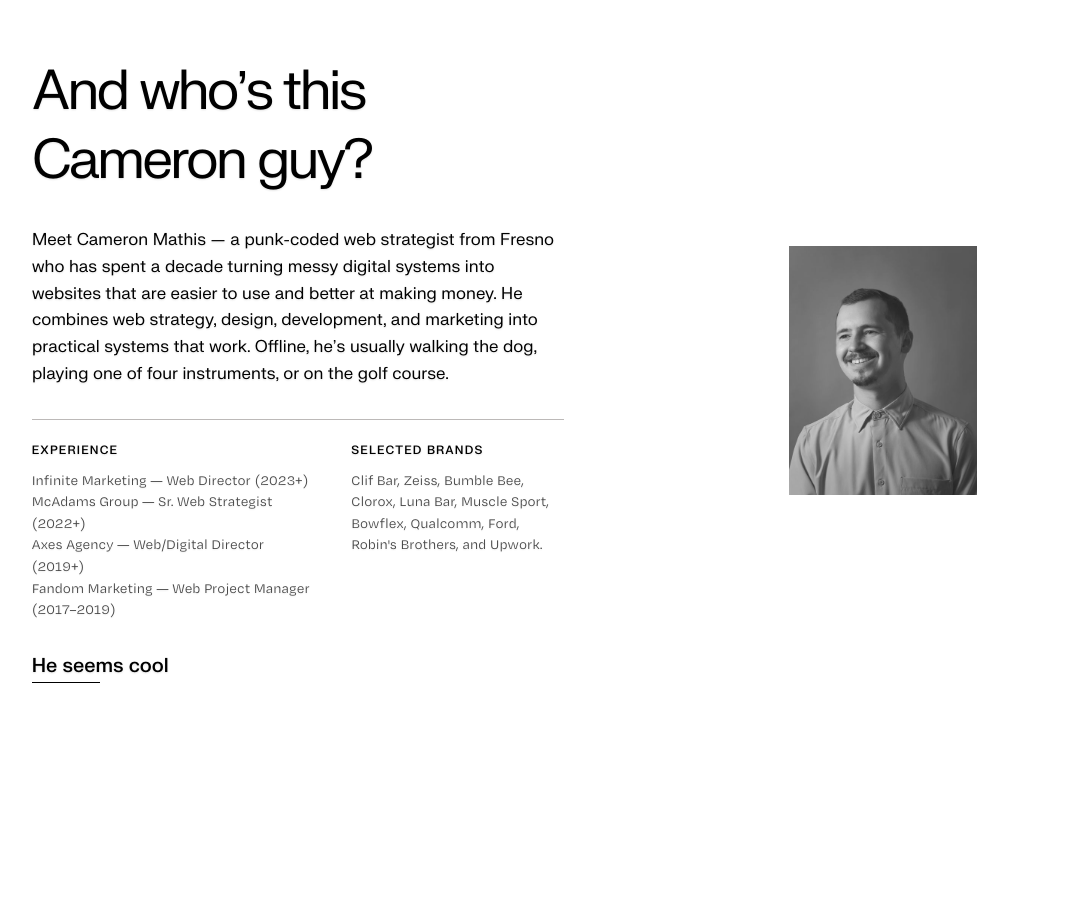
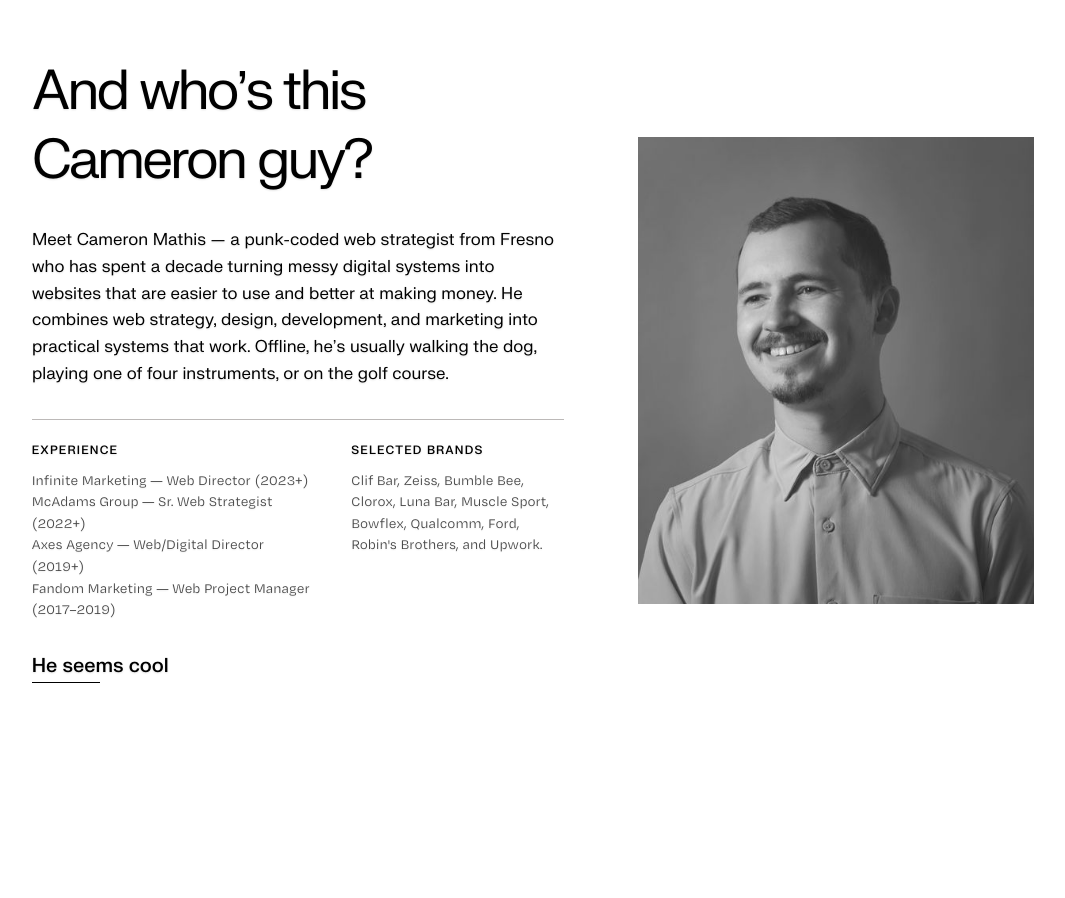
Before and after one commit to c-mathis/cmd-website-staging, a plain HTML site: page index.html in a window 1280 px wide. Shown: the part 3620-4518 px from the top of the page, without its empty margins (107-1172 px from the left). Drawn offline with nearby package versions, Linux system fonts and the light colour scheme.

Commit message:
Restore Home profile portrait scale

```diff
--- a/css/pages/index.css
+++ b/css/pages/index.css
@@ -116,12 +116,12 @@
 }
 
 .main-site-page.home-page .section-about-profile .image-showcase-vertical.home {
-  max-width: 62%;
-  padding-top: 82%;
+  max-width: 100%;
+  padding-top: 118%;
 }
 
 .main-site-page.home-page .about-profile_component.home {
-  grid-template-columns: minmax(0, 1.35fr) minmax(16rem, .65fr);
+  grid-template-columns: minmax(0, 1.15fr) minmax(18rem, .85fr);
   gap: clamp(3rem, 6vw, 4.5rem);
 }
 
--- a/index.html
+++ b/index.html
@@ -24,7 +24,7 @@
   <meta name="twitter:image:alt" content="C. Mathis Digital logo on a pastel holographic background">
   <meta content="width=device-width, initial-scale=1" name="viewport">
   <link href="css/site.css?v=20260816-nav-cube-1" rel="stylesheet" type="text/css">
-  <link href="css/pages/index.css?v=20260825-home-layout-3" rel="stylesheet" type="text/css">
+  <link href="css/pages/index.css?v=20260825-home-layout-4" rel="stylesheet" type="text/css">
 
   <script type="text/javascript">!function(o,c){var n=c.documentElement,t=" w-mod-";n.className+=t+"js",("ontouchstart"in o||o.DocumentTouch&&c instanceof DocumentTouch)&&(n.className+=t+"touch")}(window,document);</script>
   <link rel="icon" href="/cmd-website-staging/images/favicon.jpg" type="image/jpeg" sizes="32x32">
```
